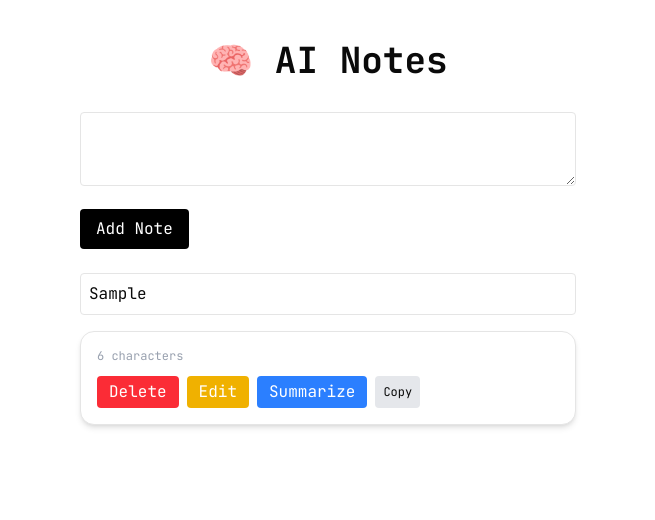
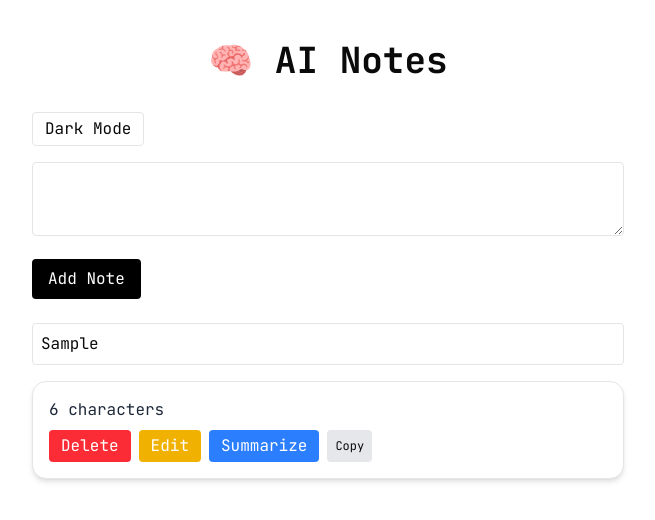
Before and after one commit to Amis883/ai-notes, a Next.js app: page / in a window 1280 px wide. Both pictures are taken after typing "Sample", "Sample" into the empty fields and a click on the button "Add Note". Shown: the top 520 px of the page, without its empty margins (312-967 px from the left). Built offline with nearby package versions, Linux system fonts and the light colour scheme.

Commit message:
add theme

```diff
--- a/app/page.tsx
+++ b/app/page.tsx
@@ -6,6 +6,7 @@ type Note = { id: number; text: string; summary?: string };
 
 export default function Home() {
   const [note, setNote] = useState("");
+  const [dark, setDark] = useState(false);
   const [search, setSearch] = useState("");
   const [editingId, setEditingId] = useState<number | null>(null);
   const [editingText, setEditingText] = useState("");
@@ -78,22 +79,25 @@ export default function Home() {
   );
 
   return (
-    <div className="p-10 max-w-xl mx-auto">
+    <div className={`${dark ? "dark" : ""} p-10 max-w-2xl mx-auto`}>
       <h1 className="text-4xl font-bold mb-8 text-center">🧠 AI Notes</h1>
-
+      <button
+        onClick={() => setDark(!dark)}
+        className="mb-4 px-3 py-1 border rounded"
+      >
+        {dark ? "Light Mode" : "Dark Mode"}
+      </button>
       <textarea
         className="w-full border p-3 rounded mb-4"
         value={note}
         onChange={(e) => setNote(e.target.value)}
       />
-
       <button
         onClick={addNote}
         className="bg-black text-white px-4 py-2 rounded"
       >
         Add Note
       </button>
-
       <div className="mt-6 space-y-3">
         <input
           type="text"
@@ -110,7 +114,7 @@ export default function Home() {
         {filteredNotes.map((n) => (
           <div
             key={n.id}
-            className="bg-white shadow-md rounded-xl p-4 space-y-3 border hover:shadow-lg transition"
+            className="bg-white dark:bg-gray-800 shadow-md rounded-xl p-4 space-y-2 border dark:border-gray-700 hover:shadow-lg transition"
           >
             {editingId === n.id ? (
               <textarea
@@ -119,7 +123,7 @@ export default function Home() {
                 className="w-full border p-2 rounded"
               />
             ) : (
-              <p className="text-xs text-gray-400">
+              <p className="text-gray-800 dark:text-gray-200">
                 {n.text.length} characters
               </p>
             )}
--- a/package.json
+++ b/package.json
@@ -28,7 +28,7 @@
     "@types/react-dom": "^19",
     "eslint": "^9",
     "eslint-config-next": "16.1.6",
-    "tailwindcss": "^4",
+    "tailwindcss": "^4.2.1",
     "typescript": "^5"
   }
 }
```
Also changed, not shown: 1 other file (tests, documents, lock files or other folders).
